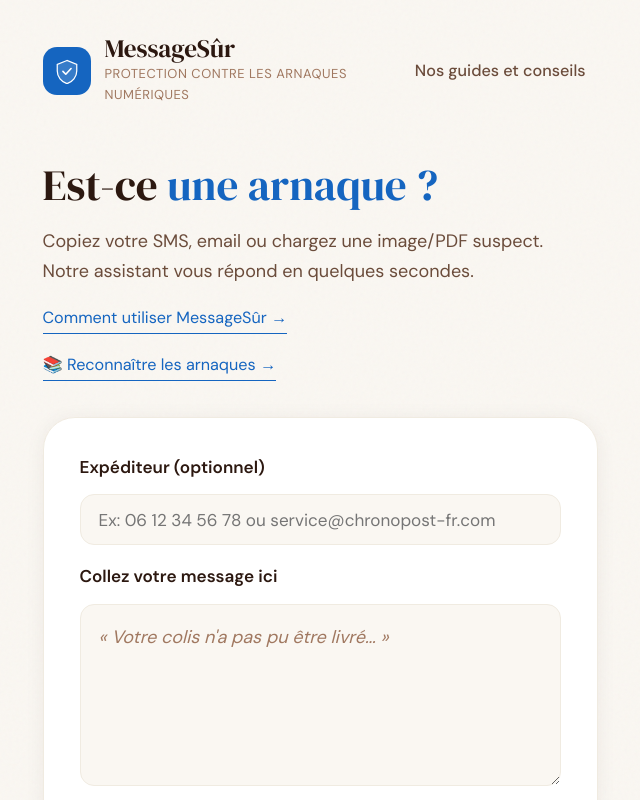
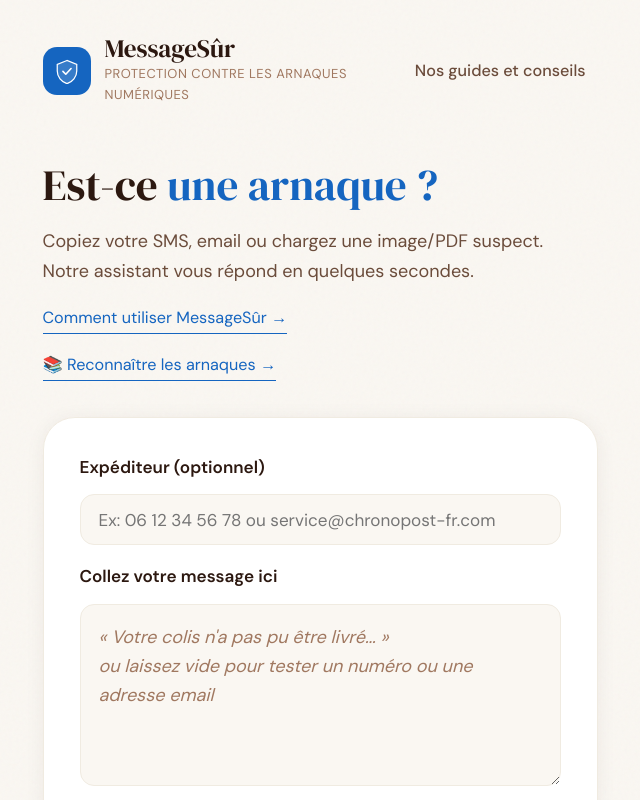
Before and after one commit to SYAL56/messagesur, a Next.js app: page / in a window 1280 px wide. Shown: the top 800 px of the page, without its empty margins (320-960 px from the left). Built offline with nearby package versions, Linux system fonts and the light colour scheme.

Commit message:
Placeholder avec indication numero et email

```diff
--- a/app/page.tsx
+++ b/app/page.tsx
@@ -120,7 +120,8 @@ export default function Home() {
             <label className={styles.inputLabel} htmlFor="sender">Expéditeur (optionnel)</label>
             <input id="sender" type="text" className={styles.senderInput} value={sender} onChange={e => setSender(e.target.value)} placeholder="Ex: 06 12 34 56 78 ou service@chronopost-fr.com" />
             <label className={styles.inputLabel} htmlFor="msg">Collez votre message ici</label>
-            <textarea id="msg" className={styles.textarea} value={message} onChange={e => setMessage(e.target.value)} placeholder="« Votre colis n'a pas pu être livré... »" rows={5} maxLength={2000} />
+            <textarea id="msg" className={styles.textarea} value={message} onChange={e => setMessage(e.target.value)} placeholder="« Votre colis n'a pas pu être livré... »
+ou laissez vide pour tester un numéro ou une adresse email" rows={5} maxLength={2000} />
             <div className={styles.uploadZone}>
               <label htmlFor="fileUpload" className={styles.uploadLabel}>
                 📎 Ou charger une image / PDF
```
